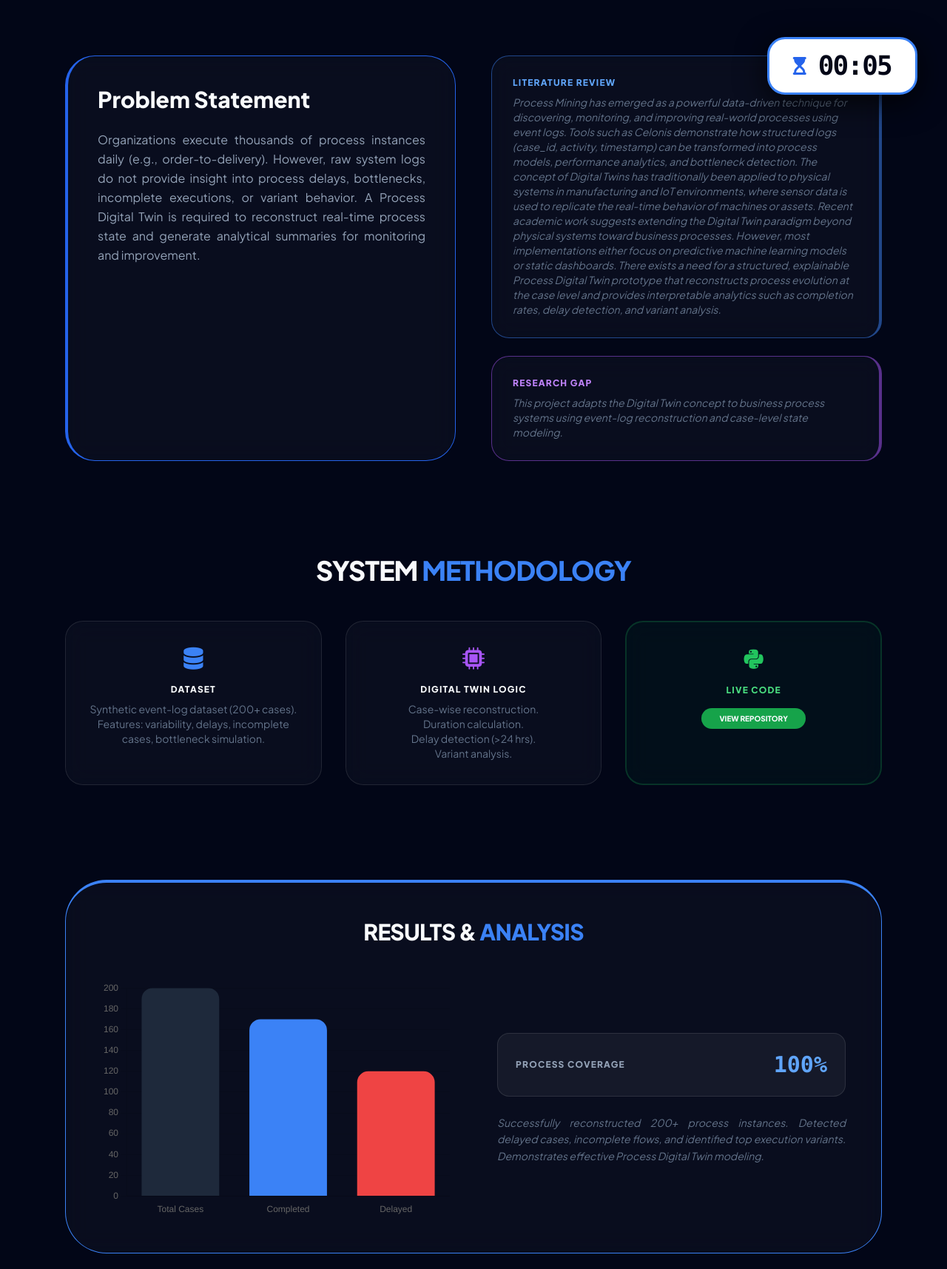
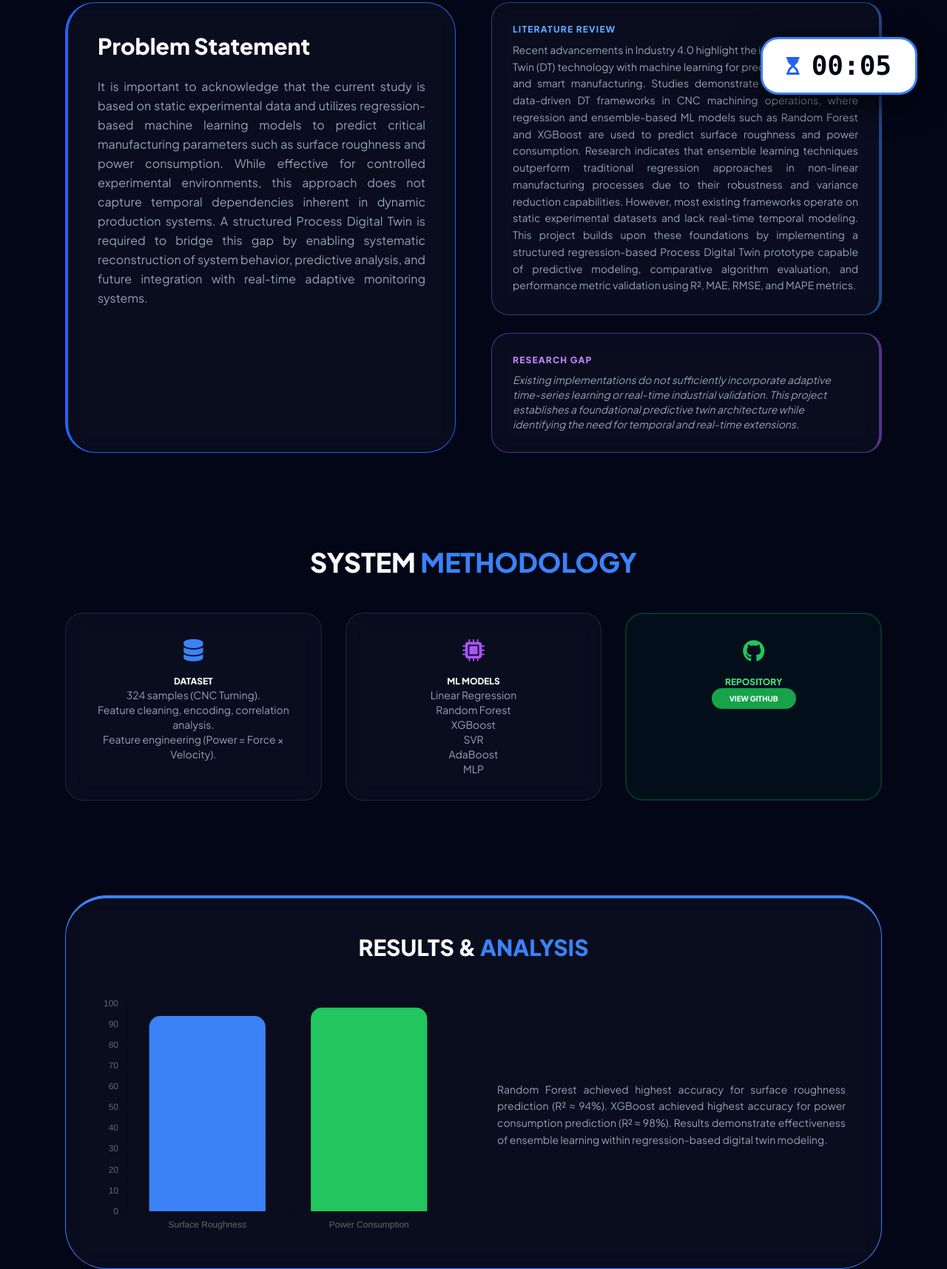
Before and after one commit to GauranshSingh/pbl_project, a plain HTML site: page index.html in a window 1280 px wide. Shown: the part 632-2347 px from the top of the page at 74% size. Drawn offline with nearby package versions, Linux system fonts and the light colour scheme.

Commit message:
Final PBL project structure

```diff
--- a/index.html
+++ b/index.html
@@ -3,37 +3,35 @@
 <head>
 <meta charset="UTF-8">
 <meta name="viewport" content="width=device-width, initial-scale=1.0">
-    <title>PBL Presentation | 2026</title>
+<title>Process Digital Twin | PBL 2026</title>
 <script src="https://cdn.tailwindcss.com"></script>
 <script src="https://cdn.jsdelivr.net/npm/chart.js"></script>
 <link rel="stylesheet" href="https://cdnjs.cloudflare.com/ajax/libs/font-awesome/6.0.0/css/all.min.css">
+
 <style>
 @import url('https://fonts.googleapis.com/css2?family=Plus+Jakarta+Sans:wght@400;600;800&display=swap');
-        body { background-color: #020617; color: #f8fafc; font-family: 'Plus Jakarta Sans', sans-serif; scroll-behavior: smooth; }
-        .glass { background: rgba(255, 255, 255, 0.03); backdrop-filter: blur(15px); border: 1px solid rgba(255, 255, 255, 0.1); }
-        .gradient-text { background: linear-gradient(90deg, #60a5fa, #a855f7); -webkit-background-clip: text; -webkit-text-fill-color: transparent; }
-        #timerContainer { background: #ffffff; color: #020617; box-shadow: 0 10px 40px rgba(0,0,0,0.8); border: 3px solid #3b82f6; z-index: 1000; }
+body { background-color:#020617; color:#f8fafc; font-family:'Plus Jakarta Sans',sans-serif; scroll-behavior:smooth; }
+.glass { background:rgba(255,255,255,0.03); backdrop-filter:blur(15px); border:1px solid rgba(255,255,255,0.1); }
+.gradient-text { background:linear-gradient(90deg,#60a5fa,#a855f7); -webkit-background-clip:text; -webkit-text-fill-color:transparent; }
+#timerContainer { background:#ffffff; color:#020617; box-shadow:0 10px 40px rgba(0,0,0,0.8); border:3px solid #3b82f6; z-index:1000; }
 </style>
 </head>
+
 <body onload="startTimer()">
 
-<div id="timerContainer" class="fixed bottom-10 right-10 px-8 py-4 rounded-3xl flex items-center gap-4 transition-all">
+<div id="timerContainer" class="fixed bottom-10 right-10 px-8 py-4 rounded-3xl flex items-center gap-4">
 <i class="fas fa-hourglass-start text-blue-600 text-2xl"></i>
-    <span id="displayTime" class="text-4xl font-black font-mono tracking-tighter">00:00</span>
+<span id="displayTime" class="text-4xl font-black font-mono">00:00</span>
 </div>
 
 <nav class="fixed w-full z-50 glass border-b border-slate-800/50 px-8 py-4 flex justify-between items-center">
 <div class="flex items-center gap-4">
-        <div class="bg-white p-1 rounded flex items-center justify-center shadow-md" style="height: 48px; width: 48px;">
-            <img src="mujlogo.jpg" alt="MUJ" class="h-full w-auto object-contain" onerror="this.src='https://via.placeholder.com/50?text=MUJ'">
+<div class="bg-white p-1 rounded flex items-center justify-center shadow-md" style="height:48px;width:48px;">
+<img src="mujlogo.jpg" alt="MUJ" class="h-full w-auto object-contain">
 </div>
-        <div class="flex flex-col text-left">
-            <span class="text-xl font-black text-white leading-none uppercase tracking-tighter">
-                PBL <span class="text-blue-500 italic">2026</span>
-            </span>
-            <span class="text-[9px] text-slate-400 font-bold uppercase tracking-widest mt-1">
-                Dept. of Computer Science & Engineering
-            </span>
+<div>
+<span class="text-xl font-black uppercase">PBL <span class="text-blue-500 italic">2026</span></span>
+<p class="text-[9px] text-slate-400 uppercase tracking-widest">Dept. of Computer Science & Engineering</p>
 </div>
 </div>
 </nav>
@@ -42,57 +40,45 @@
 
 <!-- TITLE -->
 <section class="text-center">
-    <div class="inline-block px-4 py-1 border border-slate-800 rounded-full text-slate-500 text-[10px] font-mono mb-6 uppercase tracking-widest">
-        ID: 23FEXXXXX
+<div class="inline-block px-4 py-1 border border-slate-800 rounded-full text-slate-500 text-[10px] font-mono mb-6 uppercase">
+ID: 2430030012
 </div>
 
-    <h1 class="text-6xl md:text-7xl font-extrabold mb-8 uppercase leading-tight">
-        <span class="gradient-text">Process Digital Twin for Business Process Monitoring</span>
+<h1 class="text-6xl md:text-7xl font-extrabold mb-8 uppercase">
+<span class="gradient-text">Process Digital Twin for Smart Manufacturing</span>
 </h1>
 
 <p class="text-slate-400 max-w-3xl mx-auto italic text-lg leading-relaxed border-l-2 border-blue-500/30 pl-6 text-left">
-        To design and implement a Process Digital Twin prototype that reconstructs and analyzes business process execution over time using structured event-log data (case_id, activity, timestamp), inspired by Celonis-style process mining.
+To design and implement a data-driven Process Digital Twin framework capable of reconstructing, analyzing, and predicting manufacturing system performance using regression-based machine learning models.
 </p>
 </section>
 
 <!-- PROBLEM -->
-<section class="grid md:grid-cols-2 gap-12 items-stretch">
+<section class="grid md:grid-cols-2 gap-12">
 
 <div class="glass p-10 rounded-[2.5rem] border-l-4 border-blue-600">
 <h2 class="text-3xl font-extrabold mb-6">Problem Statement</h2>
-    <p class="text-slate-400 leading-relaxed text-justify">
-        Organizations execute thousands of process instances daily (e.g., order-to-delivery).
-        However, raw system logs do not provide insight into process delays, bottlenecks,
-        incomplete executions, or variant behavior.
-        A Process Digital Twin is required to reconstruct real-time process state
-        and generate analytical summaries for monitoring and improvement.
+<p class="text-slate-400 text-justify leading-relaxed">
+It is important to acknowledge that the current study is based on static experimental data and utilizes regression-based machine learning models to predict critical manufacturing parameters such as surface roughness and power consumption. While effective for controlled experimental environments, this approach does not capture temporal dependencies inherent in dynamic production systems.
+A structured Process Digital Twin is required to bridge this gap by enabling systematic reconstruction of system behavior, predictive analysis, and future integration with real-time adaptive monitoring systems.
 </p>
 </div>
 
 <div class="space-y-6">
+
 <div class="glass p-7 rounded-3xl border-r-4 border-blue-500/50">
 <h3 class="text-blue-400 font-bold text-xs uppercase tracking-widest mb-2">
 Literature Review
 </h3>
-        <p class="text-sm text-slate-500 italic">
-            Process Mining has emerged as a powerful data-driven technique for discovering,
-monitoring, and improving real-world processes using event logs. Tools such as
-Celonis demonstrate how structured logs (case_id, activity, timestamp) can be
-transformed into process models, performance analytics, and bottleneck detection.
 
-The concept of Digital Twins has traditionally been applied to physical systems
-in manufacturing and IoT environments, where sensor data is used to replicate
-the real-time behavior of machines or assets.
+<p class="text-sm text-slate-400 text-justify leading-relaxed">
+Recent advancements in Industry 4.0 highlight the integration of Digital Twin (DT) technology with machine learning for predictive maintenance and smart manufacturing.
+Studies demonstrate the application of data-driven DT frameworks in CNC machining operations, where regression and ensemble-based ML models such as Random Forest and XGBoost are used to predict surface roughness and power consumption.
 
-Recent academic work suggests extending the Digital Twin paradigm beyond
-physical systems toward business processes. However, most implementations
-either focus on predictive machine learning models or static dashboards.
+Research indicates that ensemble learning techniques outperform traditional regression approaches in non-linear manufacturing processes due to their robustness and variance reduction capabilities.
+However, most existing frameworks operate on static experimental datasets and lack real-time temporal modeling.
 
-There exists a need for a structured, explainable Process Digital Twin
-prototype that reconstructs process evolution at the case level and
-provides interpretable analytics such as completion rates,
-delay detection, and variant analysis.
-
+This project builds upon these foundations by implementing a structured regression-based Process Digital Twin prototype capable of predictive modeling, comparative algorithm evaluation, and performance metric validation using R², MAE, RMSE, and MAPE metrics.
 </p>
 </div>
 
@@ -100,18 +86,17 @@ delay detection, and variant analysis.
 <h3 class="text-purple-400 font-bold text-xs uppercase tracking-widest mb-2">
 Research Gap
 </h3>
-        <p class="text-sm text-slate-500 italic">
-            This project adapts the Digital Twin concept to business process
-            systems using event-log reconstruction and case-level state modeling.
+<p class="text-sm text-slate-400 italic">
+Existing implementations do not sufficiently incorporate adaptive time-series learning or real-time industrial validation. This project establishes a foundational predictive twin architecture while identifying the need for temporal and real-time extensions.
 </p>
 </div>
+
 </div>
-
 </section>
 
 <!-- METHODOLOGY -->
 <section class="space-y-12">
-<h2 class="text-4xl font-black text-center uppercase tracking-tight">
+<h2 class="text-4xl font-black text-center uppercase">
 System <span class="text-blue-500">Methodology</span>
 </h2>
 
@@ -119,34 +104,34 @@ System <span class="text-blue-500">Methodology</span>
 
 <div class="glass p-8 rounded-3xl text-center">
 <i class="fas fa-database text-blue-500 text-3xl mb-4"></i>
-    <h3 class="font-bold mb-2 uppercase text-xs tracking-widest">Dataset</h3>
-    <p class="text-sm text-slate-500">
-        Synthetic event-log dataset (200+ cases).<br>
-        Features: variability, delays, incomplete cases,
-        bottleneck simulation.
+<h3 class="font-bold text-xs uppercase">Dataset</h3>
+<p class="text-sm text-slate-400">
+324 samples (CNC Turning).<br>
+Feature cleaning, encoding, correlation analysis.<br>
+Feature engineering (Power = Force × Velocity).
 </p>
 </div>
 
 <div class="glass p-8 rounded-3xl text-center">
 <i class="fas fa-microchip text-purple-500 text-3xl mb-4"></i>
-    <h3 class="font-bold mb-2 uppercase text-xs tracking-widest">Digital Twin Logic</h3>
-    <p class="text-sm text-slate-500">
-        Case-wise reconstruction.<br>
-        Duration calculation.<br>
-        Delay detection (>24 hrs).<br>
-        Variant analysis.
+<h3 class="font-bold text-xs uppercase">ML Models</h3>
+<p class="text-sm text-slate-400">
+Linear Regression<br>
+Random Forest<br>
+XGBoost<br>
+SVR<br>
+AdaBoost<br>
+MLP
 </p>
 </div>
 
 <div class="glass p-8 rounded-3xl text-center border-2 border-green-500/20 bg-green-500/5">
-    <i class="fab fa-python text-green-500 text-3xl mb-4"></i>
-    <h3 class="font-bold mb-4 uppercase text-xs tracking-widest text-green-400">
-        Live Code
-    </h3>
+<i class="fab fa-github text-green-500 text-3xl mb-4"></i>
+<h3 class="font-bold text-xs uppercase text-green-400">Repository</h3>
 <a href="https://github.com/GauranshSingh/process-digital-twin-pbl2"
 target="_blank"
 class="px-6 py-2 bg-green-600 rounded-full text-[10px] font-black hover:bg-green-500 transition">
-        VIEW REPOSITORY
+VIEW GITHUB
 </a>
 </div>
 
@@ -155,7 +140,7 @@ System <span class="text-blue-500">Methodology</span>
 
 <!-- RESULTS -->
 <section class="glass p-12 rounded-[3.5rem] border-t-4 border-blue-500">
-<h2 class="text-3xl font-black mb-12 text-center uppercase tracking-tight">
+<h2 class="text-3xl font-black mb-12 text-center uppercase">
 Results & <span class="text-blue-500">Analysis</span>
 </h2>
 
@@ -165,24 +150,14 @@ Results & <span class="text-blue-500">Analysis</span>
 <canvas id="resultsChart"></canvas>
 </div>
 
-<div class="space-y-6">
-<div class="p-6 rounded-2xl bg-white/5 flex justify-between items-center border border-white/10">
-    <span class="text-slate-400 font-bold uppercase text-xs tracking-widest">
-        Process Coverage
-    </span>
-    <span class="text-blue-400 font-mono font-black text-3xl">
-        100%
-    </span>
+<div>
+<p class="text-slate-400 text-sm leading-relaxed text-justify">
+Random Forest achieved highest accuracy for surface roughness prediction (R² ≈ 94%).
+XGBoost achieved highest accuracy for power consumption prediction (R² ≈ 98%).
+Results demonstrate effectiveness of ensemble learning within regression-based digital twin modeling.
+</p>
 </div>
 
-<p class="text-slate-500 text-sm italic text-justify leading-relaxed">
-Successfully reconstructed 200+ process instances.
-Detected delayed cases, incomplete flows,
-and identified top execution variants.
-Demonstrates effective Process Digital Twin modeling.
-</p>
-
-</div>
 </div>
 </section>
 
@@ -192,27 +167,17 @@ Demonstrates effective Process Digital Twin modeling.
 Academic Credits
 </h2>
 
-<div class="flex flex-wrap justify-center gap-10">
+<div class="flex justify-center gap-10">
 
 <div class="glass px-12 py-8 rounded-[2rem] border-b-4 border-blue-600">
-    <p class="text-[9px] font-bold text-blue-500 mb-2 uppercase tracking-widest">
-        Project Guide
-    </p>
-    <p class="font-black text-xl text-slate-100">
-        Dr. Neha Chowdhary
-    </p>
+<p class="text-[9px] font-bold text-blue-500 uppercase">Project Guide</p>
+<p class="font-black text-xl">Dr. Neha Chowdhary</p>
 </div>
 
 <div class="glass px-12 py-8 rounded-[2rem] border-b-4 border-slate-700">
-    <p class="text-[9px] font-bold text-slate-400 mb-2 uppercase tracking-widest">
-        Student
-    </p>
-    <p class="font-black text-xl text-slate-100">
-        Gauransh Singh
-    </p>
-    <p class="text-[10px] text-slate-500 mt-1">
-        23FEXXXXX
-    </p>
+<p class="text-[9px] font-bold text-slate-400 uppercase">Student</p>
+<p class="font-black text-xl">Gauransh Singh</p>
+<p class="text-[10px] text-slate-500">2430030012</p>
 </div>
 
 </div>
@@ -221,16 +186,14 @@ Academic Credits
 </main>
 
 <footer class="py-12 text-center bg-black/40 border-t border-slate-900">
-<p class="text-slate-600 text-[10px] font-bold tracking-[0.3em] uppercase mb-2">
-Manipal University Jaipur
-</p>
-<p class="text-slate-500 text-[9px] font-medium tracking-[0.2em] uppercase opacity-50">
+<p class="text-slate-600 text-[10px] uppercase">Manipal University Jaipur</p>
+<p class="text-slate-500 text-[9px] uppercase opacity-50">
 Department of Computer Science & Engineering • 2026
 </p>
 </footer>
 
 <script>
-let sec = 0;
+let sec=0;
 function startTimer(){
 setInterval(()=>{
 sec++;
@@ -241,14 +204,14 @@ document.getElementById('displayTime').innerText=
 },1000);
 }
 
-const ctx = document.getElementById('resultsChart').getContext('2d');
+const ctx=document.getElementById('resultsChart').getContext('2d');
 new Chart(ctx,{
 type:'bar',
 data:{
-labels:['Total Cases','Completed','Delayed'],
+labels:['Surface Roughness','Power Consumption'],
 datasets:[{
-data:[200,170,120],
-backgroundColor:['#1e293b','#3b82f6','#ef4444'],
+data:[94,98],
+backgroundColor:['#3b82f6','#22c55e'],
 borderRadius:15
 }]
 },
@@ -256,10 +219,7 @@ options:{
 responsive:true,
 maintainAspectRatio:false,
 plugins:{legend:{display:false}},
-scales:{
-y:{beginAtZero:true},
-x:{grid:{display:false}}
-}
+scales:{y:{beginAtZero:true}}
 }
 });
 </script>
```
Also changed, not shown: digital_twin_output.csv (line endings or trailing spaces), requirements.txt. Lines whose indentation alone changed are shown as unchanged.
